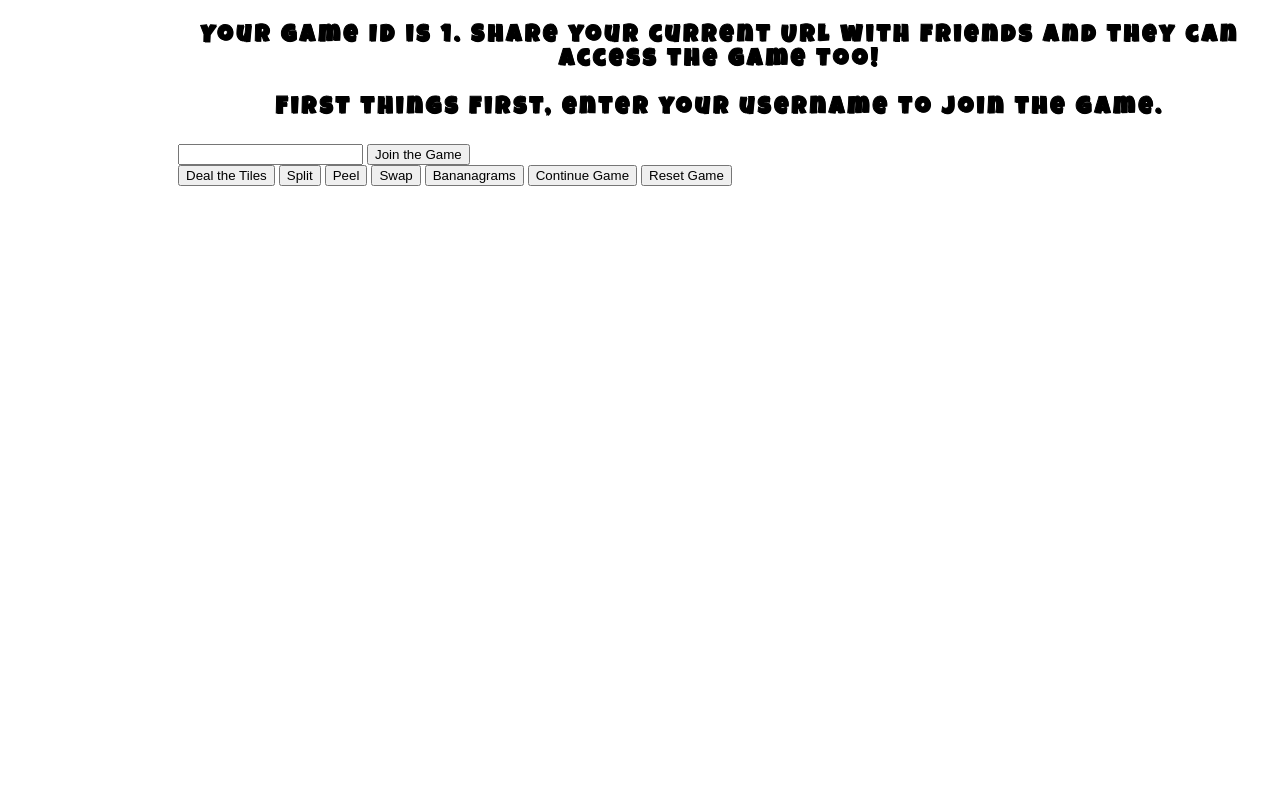
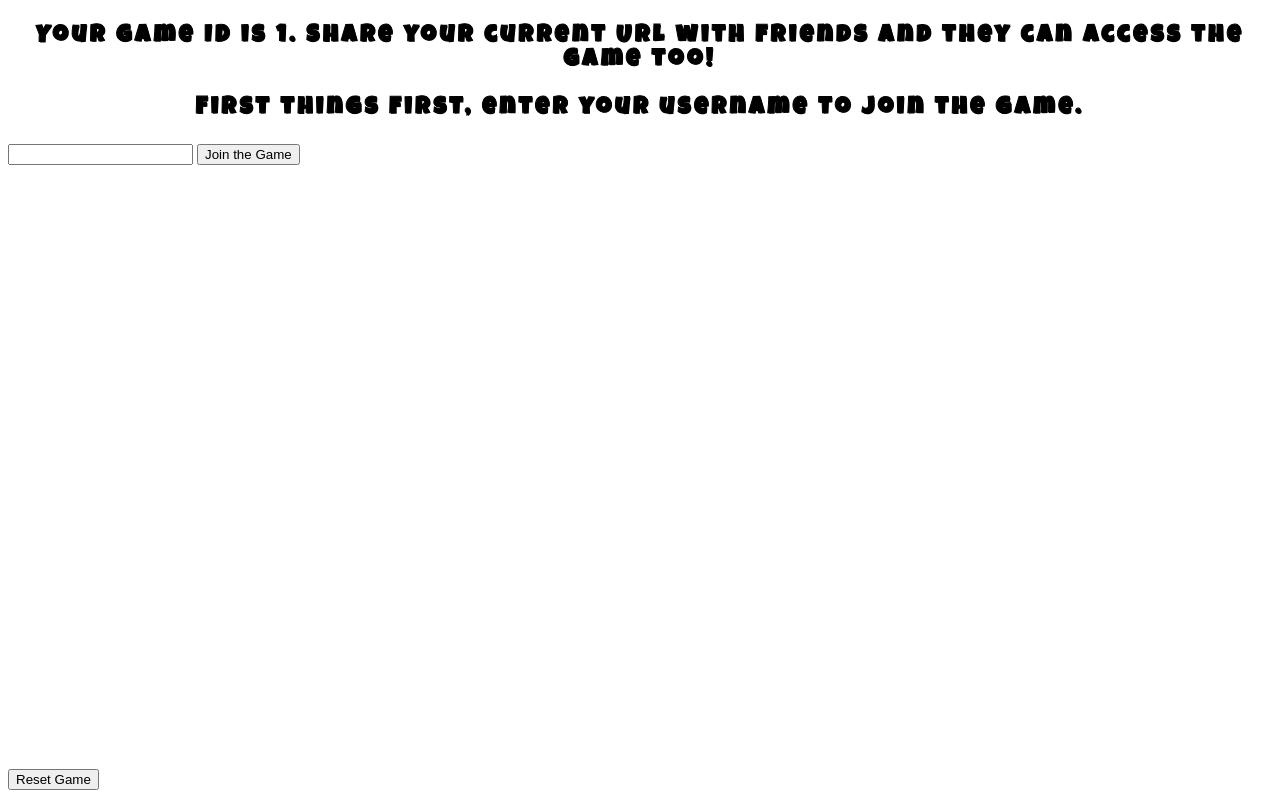
Before and after one commit to bgreenawald/bananagrams, a Flask app: page /1 in a window 1280 px wide. Run offline with Flask 2, Linux system fonts and the light colour scheme; some libraries are stand-ins or nearby versions.

Commit message:
Skeleton front end implemented

```diff
--- a/app.py
+++ b/app.py
@@ -121,14 +121,9 @@ def load_game(json: Dict[Any, Any]):
     """
     game_name = json["name"]
 
-    logger.info(f"Loading board {game_name}")
-    if game_name in all_games:
-        cur_game = all_games[game_name]
-        emit_board(game_name, cur_game, "Game retrieved")
-    else:
+    if game_name not in all_games:
         cur_game = Game(game_name)
         all_games[game_name] = cur_game
-        emit_board(game_name, cur_game, "New game created")
 
 
 @socketio.on("player_join")
@@ -156,6 +151,10 @@ def player_join(json: Dict[Any, Any]):
     if "player_id" not in json:
         emit_error(json["name"], "Invalid data for this endpoint. Missing 'player_id'")
 
+    # See if the player has already joined
+    if json["player_id"] in game.players:
+        emit_board(game_name, game, f"Player {json['player_id']} already joined, returning board.")
+        return
     try:
         game.join_game(json["player_id"])
         emit_board(game_name, game, f"Added player {json['player_id']} to game.")
@@ -185,8 +184,12 @@ def start_game(json: Dict[Any, Any]):
         emit_error(game_name, f"Could not find the game named {game_name}.")
         return
 
-    game.start_game()
-    emit_board(game_name, game, "Game started")
+    try:
+        game.start_game()
+        emit_board(game_name, game, "Game started")
+    except GameException as e:
+        logging.error("Exception occurred", exc_info=True)
+        emit_error(game_name, str(e))
 
 
 @socketio.on("split")
--- a/game.py
+++ b/game.py
@@ -29,7 +29,7 @@ class Game(object):
     Attributes:
         id (str): Id of a game.
         tiles (List[str]): The list of tiles for a game.
-        is_active (bool): Whether the current game is active (whether to show tiles).
+        is_active (bool): Whether the current game is active (whether tiles have been given out).
         is_over (bool): Whether a game is in a over state.
         can_draw_tile (bool): Whether there are enough tiles to draw one for each player.
         tiles_remaining (int): The number of tiles left in the game.
@@ -130,8 +130,8 @@ class Game(object):
         """Starts the game by setting the number of players and divvying out tiles.
         """
         self.num_players = len(self.players)
+        self.divy_out_tiles()
         self.is_active = True
-        self.divy_out_tiles()
 
     def divy_out_tiles(self):
         """Divy out the correct number of tiles to each player.
@@ -203,6 +203,10 @@ class Game(object):
         # Update number of tiles
         self.tiles_remaining = len(self.tiles)
 
+        # Check if peels can still occur
+        if self.tiles_remaining < self.num_players:
+            self.can_draw_tile = False
+
     def bananagrams(self):
         """End the game (someone has bananagrams)
         """
--- a/static/styles/css/game.css
+++ b/static/styles/css/game.css
@@ -42,56 +42,9 @@ p {
   background: radial-gradient(ellipse at center, rgba(253, 243, 209, 0.55) 0%, rgba(255, 255, 255, 0) 100%);
 }
 
-/* The sidebar menu */
-.sidenav {
-  height: 100%;
-  /* Full-height: remove this if you want "auto" height */
-  width: 160px;
-  /* Set the width of the sidebar */
-  position: fixed;
-  /* Fixed Sidebar (stay in place on scroll) */
-  z-index: 1;
-  /* Stay on top */
-  top: 0;
-  /* Stay at the top */
-  left: 0;
-  background-color: #111;
-  /* Black */
-  overflow-x: hidden;
-  /* Disable horizontal scroll */
-  padding-top: 20px;
-}
-
-/* The navigation menu links */
-.sidenav a {
-  padding: 6px 8px 6px 16px;
-  text-decoration: none;
-  font-size: 25px;
-  color: #818181;
-  display: block;
-}
-
-/* When you mouse over the navigation links, change their color */
-.sidenav a:hover {
-  color: #f1f1f1;
-}
-
-/* Style page content */
-.main {
-  margin-left: 160px;
-  /* Same as the width of the sidebar */
-  padding: 0px 10px;
-}
-
-/* On smaller screens, where height is less than 450px, change the style of the sidebar (less padding and a smaller font size) */
-@media screen and (max-height: 450px) {
-  .sidenav {
-    padding-top: 15px;
-  }
-
-  .sidenav a {
-    font-size: 18px;
-  }
+#reset {
+  position: absolute;
+  bottom: 10px;
 }
 
 /*# sourceMappingURL=game.css.map */
--- a/static/styles/css/styles.css
+++ b/static/styles/css/styles.css
@@ -30,6 +30,7 @@ h1 {
   letter-spacing: 0.15em;
   -webkit-text-stroke: 0.5px black;
   text-shadow: 1px 1px black;
+  text-align: center;
 }
 
 p {
--- a/static/styles/scss/game.scss
+++ b/static/styles/scss/game.scss
@@ -57,41 +57,7 @@ $gradient-color: $primary-yellow;
     background: radial-gradient(ellipse at center, rgba(lighten($gradient-color, 20%), 0.55) 0%, rgba(lighten($gradient-color, 40%), 0) 100%);
 }
 
-/* The sidebar menu */
-.sidenav {
-  height: 100%; /* Full-height: remove this if you want "auto" height */
-  width: 160px; /* Set the width of the sidebar */
-  position: fixed; /* Fixed Sidebar (stay in place on scroll) */
-  z-index: 1; /* Stay on top */
-  top: 0; /* Stay at the top */
-  left: 0;
-  background-color: #111; /* Black */
-  overflow-x: hidden; /* Disable horizontal scroll */
-  padding-top: 20px;
+#reset {
+  position: absolute;
+  bottom: 10px;
 }
-
-/* The navigation menu links */
-.sidenav a {
-  padding: 6px 8px 6px 16px;
-  text-decoration: none;
-  font-size: 25px;
-  color: #818181;
-  display: block;
-}
-
-/* When you mouse over the navigation links, change their color */
-.sidenav a:hover {
-  color: #f1f1f1;
-}
-
-/* Style page content */
-.main {
-  margin-left: 160px; /* Same as the width of the sidebar */
-  padding: 0px 10px;
-}
-
-/* On smaller screens, where height is less than 450px, change the style of the sidebar (less padding and a smaller font size) */
-@media screen and (max-height: 450px) {
-  .sidenav {padding-top: 15px;}
-  .sidenav a {font-size: 18px;}
-}
--- a/static/styles/scss/styles.scss
+++ b/static/styles/scss/styles.scss
@@ -44,6 +44,7 @@ h1 {
     letter-spacing: .15em;
     -webkit-text-stroke: 0.5px black;
     text-shadow: 1px 1px black;
+    text-align: center;
 }
 
 p {
--- a/templates/game.html
+++ b/templates/game.html
@@ -1,6 +1,6 @@
-
 <!DOCTYPE html>
 <html lang="en">
+
 <head>
     <meta charset="UTF-8">
     <meta name="viewport" content="width=device-width, initial-scale=1.0">
@@ -16,22 +16,24 @@
         <div>
             <p>Your game ID is {{id}}. Share your current URL with friends and they can access the game too!</p>
         </div>
+        <div id="error"></div>
         <div id="join_game">
             <p>First things first, enter your username to join the game.</p>
             <input id="player_id" type="text">
             <button type="submit" onclick="player_join()">Join the Game</button>
         </div>
-        <div id="buttons">
-            <button type="submit" onclick="start_game()">Deal the Tiles</button>
-            <button type="submit" onclick="split()">Split</button>
-            <button type="submit" onclick="peel()">Peel</button>
-            <button type="submit" onclick="swap()">Swap</button>
-            <button type="submit" onclick="bananagrams()">Bananagrams</button>
-            <button type="submit" onclick="continue_game()">Continue Game</button>
-            <button type="submit" onclick="reset()">Reset Game</button>
+        <div id="message"></div>
+        <div id="game_info"></div>
+        <div id="options" style="display: none;">
+            <button id="start_game_button" type="submit" onclick="start_game()">Deal the Tiles</button>
+            <button id="split_button" type="submit" onclick="split()">Split</button>
+            <button id="peel_button" type="submit" onclick="peel()">Peel</button>
+            <button id="swap_button" type="submit" onclick="swap()">Swap</button>
+            <button id="bananagrams_button" type="submit" onclick="bananagrams()">Bananagrams</button>
+            <button id="continue_game_button" type="submit" onclick="continue_game()">Continue Game</button>
         </div>
-        <div>
-
+        <div id="reset">
+            <button id="reset_button" type="submit" onclick="reset()">Reset Game</button>
         </div>
     </div>
 </body>
@@ -59,7 +61,7 @@
     var tiles = [];
 
     // Warn user before leaving
-    window.onbeforeunload = function(){
+    window.onbeforeunload = function () {
         return 'Are you sure you want to leave, this will clear your board?';
     };
 
@@ -73,25 +75,68 @@
         });
     });
 
-    // Load the current state of the board, or create a new one
-    socket.on("connect", function () {
-        socket.emit("load_board", {
-            "name": game_name
-        })
-    });
-
     // --------------------------------------
     // Render board action
     socket.on("render_board", function (resp) {
-        console.log(resp)
+        if (!resp.hasOwnProperty("status_code")) {
+            showError("Did not recieve a response from the server.")
+        } else {
+            if (resp["status_code"] == 200) {
                 game_state = JSON.parse(resp.payload)
                 render_board(game_state)
+            } else {
+                if(!resp.hasOwnProperty("message")) {
+                    showError("An error occurred, but no message was given.")
+                } else {
+                    showError(`An error occurred: ${resp["message"]}`)
+                }
+            }
+        }
     });
 
     function render_board(resp) {
-        // Game state
         console.log(resp);
         tiles = resp["players"][player_id];
+
+        // Hide the join game option
+        $("#join_game").hide();
+
+        // Render the board based on the various game states
+
+        // Waiting to give out tiles
+        if(!resp["is_active"]) {
+            hideButtons();
+            $("#message").innerHTML = "<p>Waiting for other players to join. When everyone is in, click 'Deal the Tiles'</p>"
+            $("#options").show();
+            $("#start_game_button").show();
+        }// Game over
+        else if(resp["is_over"]) {
+            hideButtons();
+            $("#message").innerHTML = "<p>Game over? Check the winning board. If it's a false alarm, click 'Continue Game,' otherwise, click 'Reset Game' to play again.</p>"
+            $("#options").show();
+            $("#continue_game_button").show();
+        }// Tiles dealt, waiting to start
+        else if(resp["is_active"] && resp["tiles_hidden"]){
+            hideButtons();
+            $("#message").innerHTML = "<p>Get ready! Click 'Split' when everyone is good to go.</p>"
+            $("#options").show();
+            $("#split_button").show();
+        } // The main gamplay state
+        else if(resp["is_active"] && !resp["tiles_hidden"] && resp["can_draw_tile"]) {
+            hideButtons();
+            $("#message").innerHTML = "<p>Game on! Build a valid scrabble board with your words.</p>"
+            $("#options").show();
+            $("#peel_button").show();
+            $("#swap_button").show();
+        } // Can no longer swap
+        else if(resp["is_active"] && !resp["tiles_hidden"] && !resp["can_draw_tile"]) {
+            hideButtons();
+            $("#message").innerHTML = "<p>Almost done! Be the first to complete your board.</p>"
+            $("#options").show();
+            $("#bananagrams_button").show();
+            $("#swap_button").show();
+        }
+
     }
 
     // --------------------------------------
@@ -106,6 +151,7 @@
 
     // Join the game
     function player_join() {
+        load_board();
         player_id = document.getElementById("player_id").value;
         socket.emit("player_join", {
             "name": game_name,
@@ -164,4 +210,19 @@
             "name": game_name
         });
     }
+
+    // Non-socket functions
+    function showError(msg) {
+        $("#error").html(msg);
+    }
+
+    function hideButtons() {
+        $("#start_game_button").hide();
+        $("#split_button").hide();
+        $("#peel_button").hide();
+        $("#swap_button").hide();
+        $("#bananagrams_button").hide();
+        $("#continue_game_button").hide();
+    }
+
 </script>
```
Lines whose indentation alone changed are shown as unchanged.
